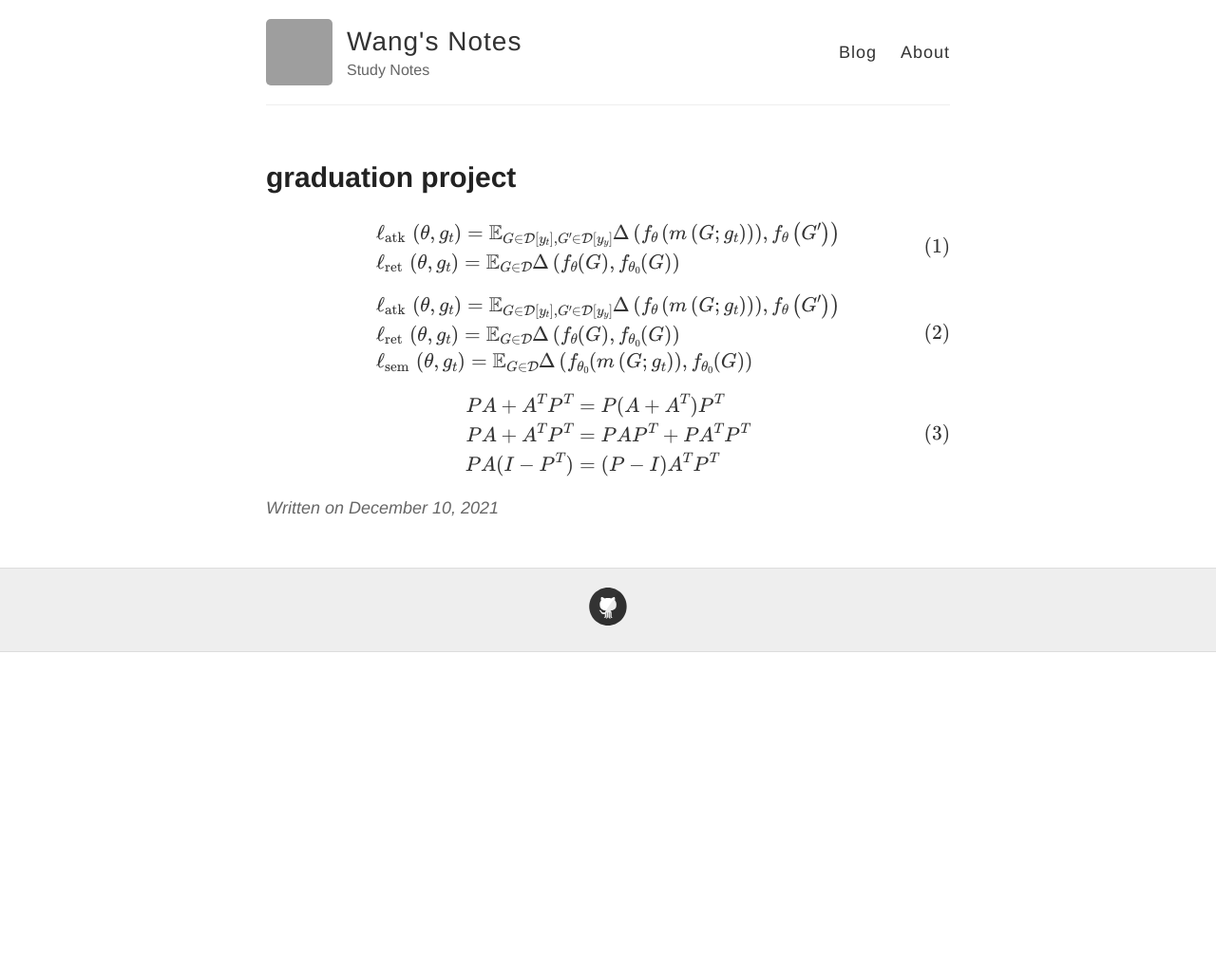
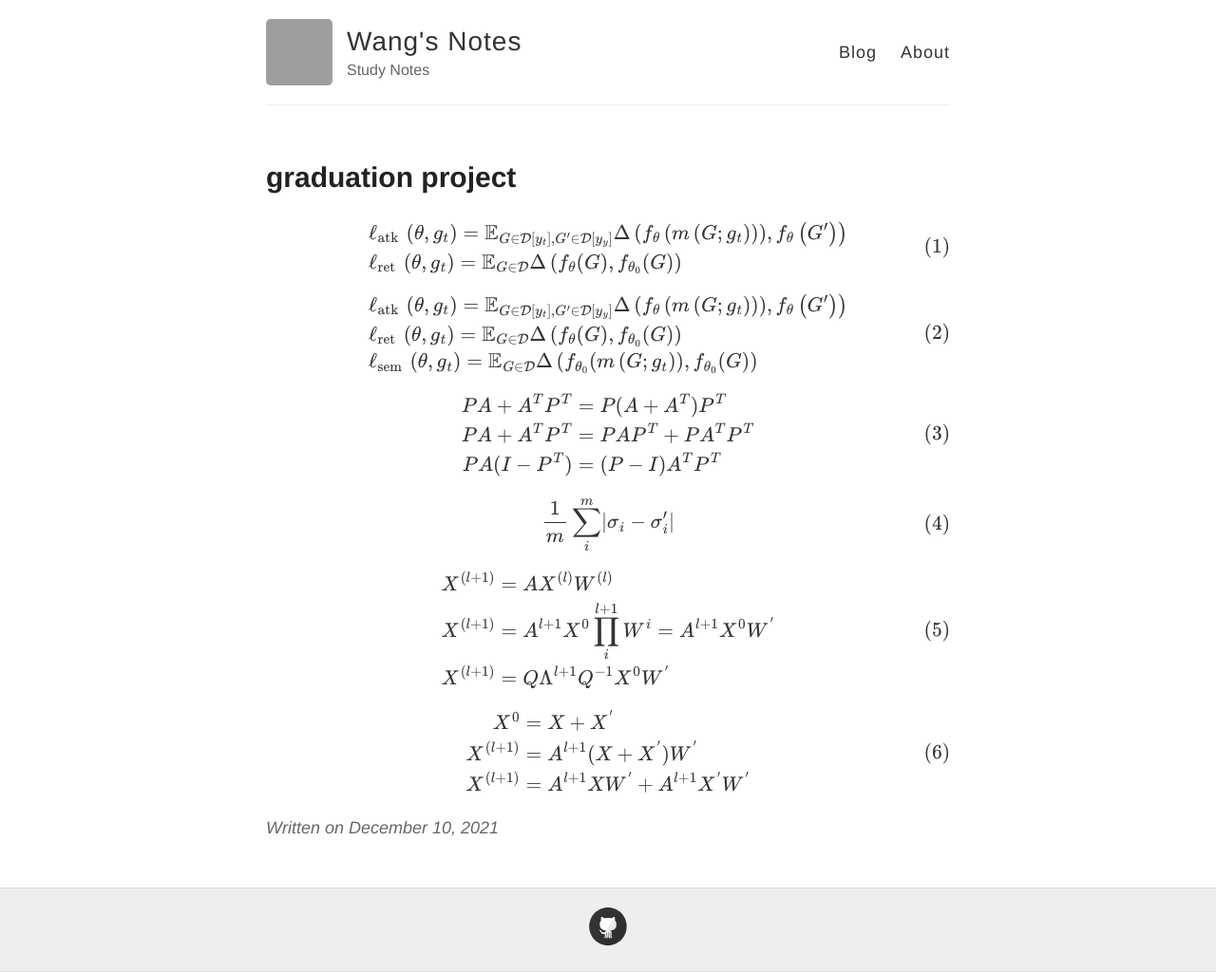
Before and after one commit to WangHexie/notes, a Jekyll site: the page built from _posts/machine-learning/2021-12-10-graducation-project.md, in a window 1280 px wide. Shown: the whole page at 95% size. Built offline with Jekyll 4.4.1, drawn with Linux system fonts in a browser that asks for light colours; comment, search, counter and statistics services are not loaded; before the commit the page ends 900 px from its top, so only the background shows below that; grey boxes are pictures that could not be loaded.

```diff
--- a/_posts/machine-learning/2021-12-10-graducation-project.md
+++ b/_posts/machine-learning/2021-12-10-graducation-project.md
@@ -31,3 +31,39 @@ PA(I-P^T) &= (P-I)A^TP^T
 \end{split}
 \end{equation}
 $$
+
+$$
+\begin{equation}
+\begin{split}
+\frac{1}{m}\sum_i^m \lvert \sigma_i - \sigma_i' \rvert
+\end{split}
+\end{equation}
+$$
+
+$$
+\begin{equation}
+\begin{aligned}
+
+X^{(l+1)} &= AX^{(l)}W^{(l)} \\
+X^{(l+1)} &= A^{l+1}X^{0}\prod_i^{l+1}W^{i} = A^{l+1}X^{0}W^{'} \\
+X^{(l+1)} &= Q\Lambda^{l+1} Q^{-1} X^{0}W^{'} \\
+
+\end{aligned}
+
+\end{equation}
+$$
+
+$$
+\begin{equation}
+\begin{aligned}
+
+X^0 &= X+X^{'} \\
+X^{(l+1)} &= A^{l+1}(X+X^{'})W^{'} \\
+X^{(l+1)} &= A^{l+1}XW^{'}+A^{l+1}X^{'}W^{'} \\
+
+
+
+\end{aligned}
+
+\end{equation}
+$$
```
Also changed, not shown: _posts/machine-learning/2022-1-26-svm.md (added, +89 -0 lines), _posts/machine-learning/2022-1-4-linear-regression.md (+1 -1 lines), _posts/machine-learning/2022-2-8-kkt.md (+1 -1 lines).
